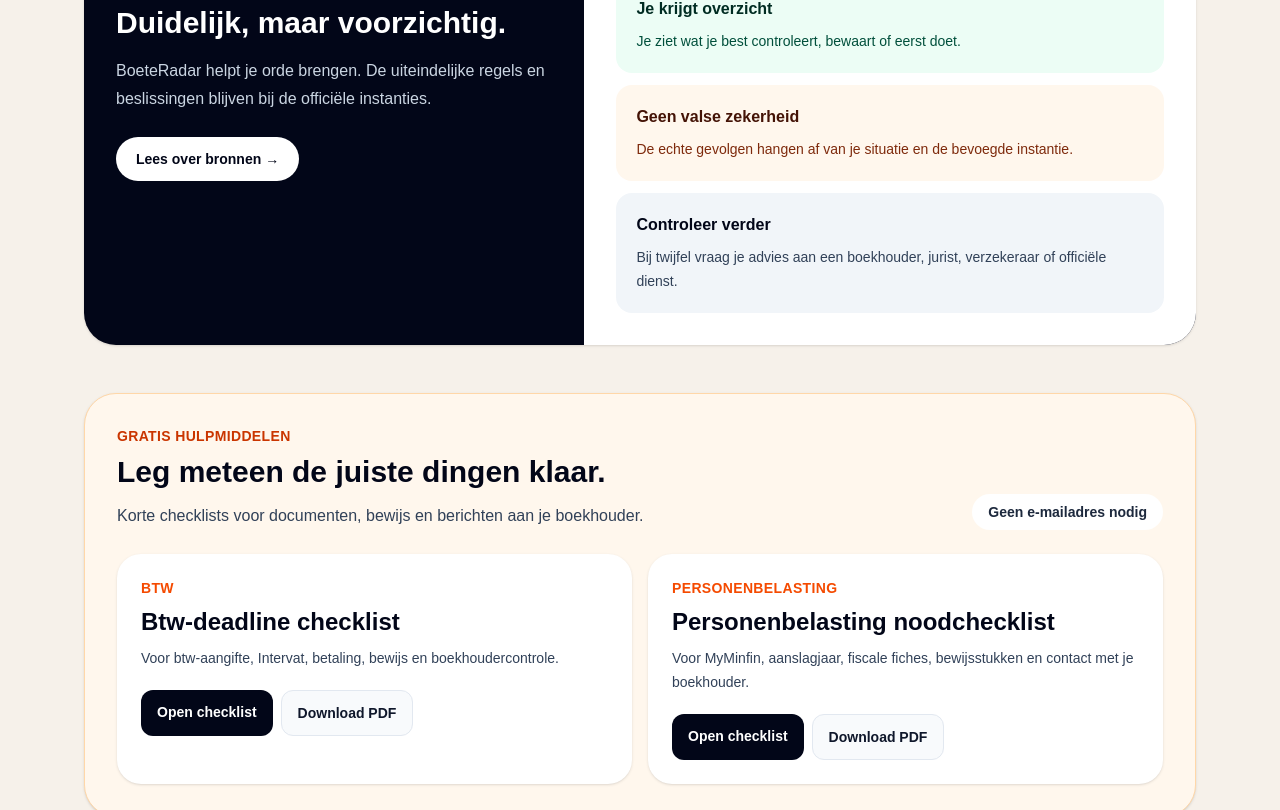
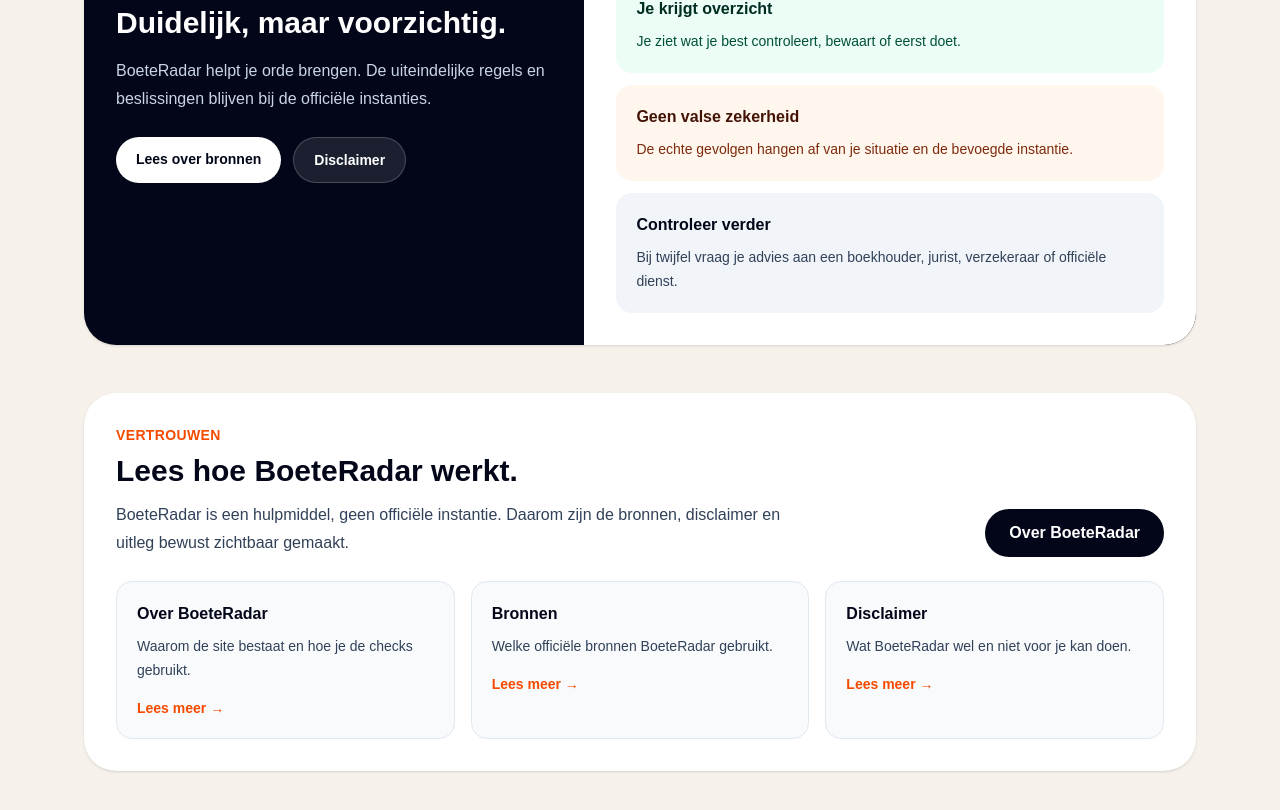
Before and after one commit to NathanVerd/Boeteradar, a Next.js app: page / in a window 1280 px wide. Shown: the part 1730-2540 px from the top of the page. Built offline with nearby package versions, Linux system fonts and the light colour scheme.

Commit message:
Improve homepage trust links

```diff
--- a/app/page.tsx
+++ b/app/page.tsx
@@ -48,6 +48,24 @@
   "Met links naar officiële bronnen",
   "Eerst weten wat belangrijk is",
   "Gemaakt voor België",
+];
+
+const trustLinks = [
+  {
+    title: "Over BoeteRadar",
+    description: "Waarom de site bestaat en hoe je de checks gebruikt.",
+    href: "/over",
+  },
+  {
+    title: "Bronnen",
+    description: "Welke officiële bronnen BoeteRadar gebruikt.",
+    href: "/bronnen",
+  },
+  {
+    title: "Disclaimer",
+    description: "Wat BoeteRadar wel en niet voor je kan doen.",
+    href: "/disclaimer",
+  },
 ];
 
 export default function Home() {
@@ -149,9 +167,9 @@
                         2
                       </div>
                       <div>
-                        <p className="font-black">Geef je situatie aan</p>
+                        <p className="font-black">Vul enkele gegevens in</p>
                         <p className="mt-1 text-sm leading-6 text-slate-700">
-                          Bijvoorbeeld hoeveel dagen je te laat bent.
+                          Bijvoorbeeld een bedrag, datum, status of document.
                         </p>
                       </div>
                     </div>
@@ -257,12 +275,21 @@
                 beslissingen blijven bij de officiële instanties.
               </p>
 
-              <Link
-                href="/bronnen"
-                className="mt-6 inline-flex rounded-full bg-white px-5 py-3 text-sm font-black text-slate-950 transition hover:bg-slate-100"
-              >
-                Lees over bronnen →
-              </Link>
+              <div className="mt-6 flex flex-col gap-3 sm:flex-row">
+                <Link
+                  href="/bronnen"
+                  className="rounded-full bg-white px-5 py-3 text-center text-sm font-black text-slate-950 transition hover:bg-slate-100"
+                >
+                  Lees over bronnen
+                </Link>
+
+                <Link
+                  href="/disclaimer"
+                  className="rounded-full border border-white/20 bg-white/10 px-5 py-3 text-center text-sm font-black text-white transition hover:bg-white/15"
+                >
+                  Disclaimer
+                </Link>
+              </div>
             </div>
 
             <div className="grid gap-3 bg-white p-7 md:p-8">
@@ -293,6 +320,50 @@
                 </p>
               </div>
             </div>
+          </div>
+        </section>
+
+        <section className="mt-12 rounded-[2rem] bg-white p-7 shadow-sm md:p-8">
+          <div className="flex flex-col justify-between gap-5 md:flex-row md:items-end">
+            <div>
+              <p className="text-sm font-black uppercase tracking-wide text-orange-600">
+                Vertrouwen
+              </p>
+
+              <h2 className="mt-2 text-3xl font-black">
+                Lees hoe BoeteRadar werkt.
+              </h2>
+
+              <p className="mt-3 max-w-2xl leading-7 text-slate-700">
+                BoeteRadar is een hulpmiddel, geen officiële instantie. Daarom
+                zijn de bronnen, disclaimer en uitleg bewust zichtbaar gemaakt.
+              </p>
+            </div>
+
+            <Link
+              href="/over"
+              className="rounded-full bg-slate-950 px-6 py-3 text-center font-black text-white transition hover:bg-slate-800"
+            >
+              Over BoeteRadar
+            </Link>
+          </div>
+
+          <div className="mt-6 grid gap-4 md:grid-cols-3">
+            {trustLinks.map((link) => (
+              <Link
+                key={link.href}
+                href={link.href}
+                className="rounded-2xl border border-slate-200 bg-slate-50 p-5 transition hover:border-orange-200 hover:bg-orange-50"
+              >
+                <h3 className="font-black text-slate-950">{link.title}</h3>
+                <p className="mt-2 text-sm leading-6 text-slate-700">
+                  {link.description}
+                </p>
+                <p className="mt-4 text-sm font-black text-orange-600">
+                  Lees meer →
+                </p>
+              </Link>
+            ))}
           </div>
         </section>
 
@@ -404,14 +475,12 @@
               </p>
             </div>
 
-            <a
-              href="https://docs.google.com/forms/d/e/1FAIpQLSdndgj220iZG4IBmJCSqDwY5vf_kZZWTAbVd99zzVCafsdaAQ/viewform"
-              target="_blank"
-              rel="noreferrer"
+            <Link
+              href="/feedback"
               className="rounded-full bg-orange-600 px-6 py-3 text-center font-black text-white transition hover:bg-orange-700"
             >
               Geef feedback →
-            </a>
+            </Link>
           </div>
         </section>
       </section>
```
